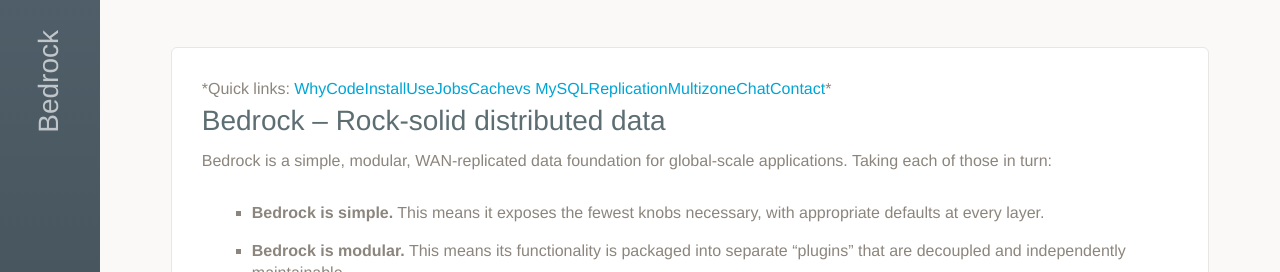
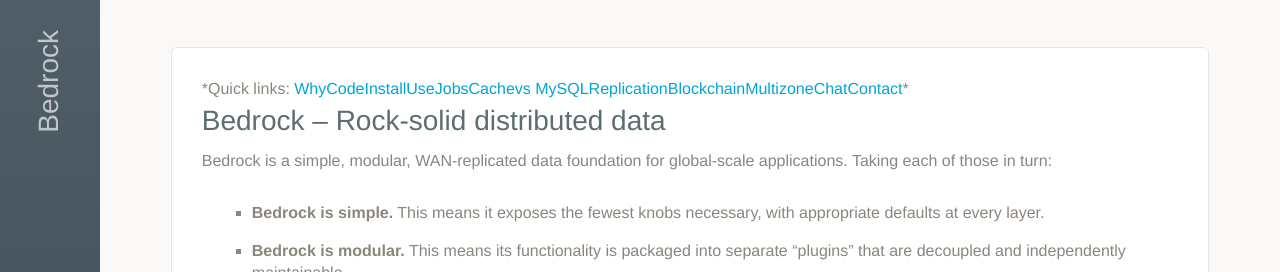
Before and after one commit to Expensify/Bedrock, a Jekyll site: the page built from docs/index.md, in a window 1280 px wide and 900 px high. Shown: the top 272 px of the window. Built offline with Jekyll 4.4.1, drawn with Linux system fonts in a browser that asks for light colours.

Commit message:
Update index.md

```diff
--- a/docs/index.md
+++ b/docs/index.md
@@ -1,7 +1,7 @@
 ---
 layout: default
 ---
-*Quick links: [Why](http://firstround.com/review/your-database-is-your-prison-heres-how-expensify-broke-free/) | [Code](https://github.com/Expensify/Bedrock) | [Install](http://bedrockdb.com#how-to-get-it) | [Use](http://bedrockdb.com#how-to-use-it) | [Jobs](http://bedrockdb.com/jobs.html) | [Cache](http://bedrockdb.com/cache.html) | [vs MySQL](http://bedrockdb.com/vs_mysql.html) | [Replication](http://bedrockdb.com/synchronization.html) | [Multizone](http://bedrockdb.com/multizone.html) | [Chat](https://gitter.im/Expensify-Bedrock/Lobby) | [Contact](http://bedrockdb.com#how-to-help-and-get-helped)*
+*Quick links: [Why](http://firstround.com/review/your-database-is-your-prison-heres-how-expensify-broke-free/) | [Code](https://github.com/Expensify/Bedrock) | [Install](http://bedrockdb.com#how-to-get-it) | [Use](http://bedrockdb.com#how-to-use-it) | [Jobs](http://bedrockdb.com/jobs.html) | [Cache](http://bedrockdb.com/cache.html) | [vs MySQL](http://bedrockdb.com/vs_mysql.html) | [Replication](http://bedrockdb.com/synchronization.html) | [Blockchain](http://bedrockdb.com/blockchain.html) | [Multizone](http://bedrockdb.com/multizone.html) | [Chat](https://gitter.im/Expensify-Bedrock/Lobby) | [Contact](http://bedrockdb.com#how-to-help-and-get-helped)*
 
 # Bedrock -- Rock-solid distributed data
 Bedrock is a simple, modular, WAN-replicated data foundation for global-scale applications.  Taking each of those in turn:
```
